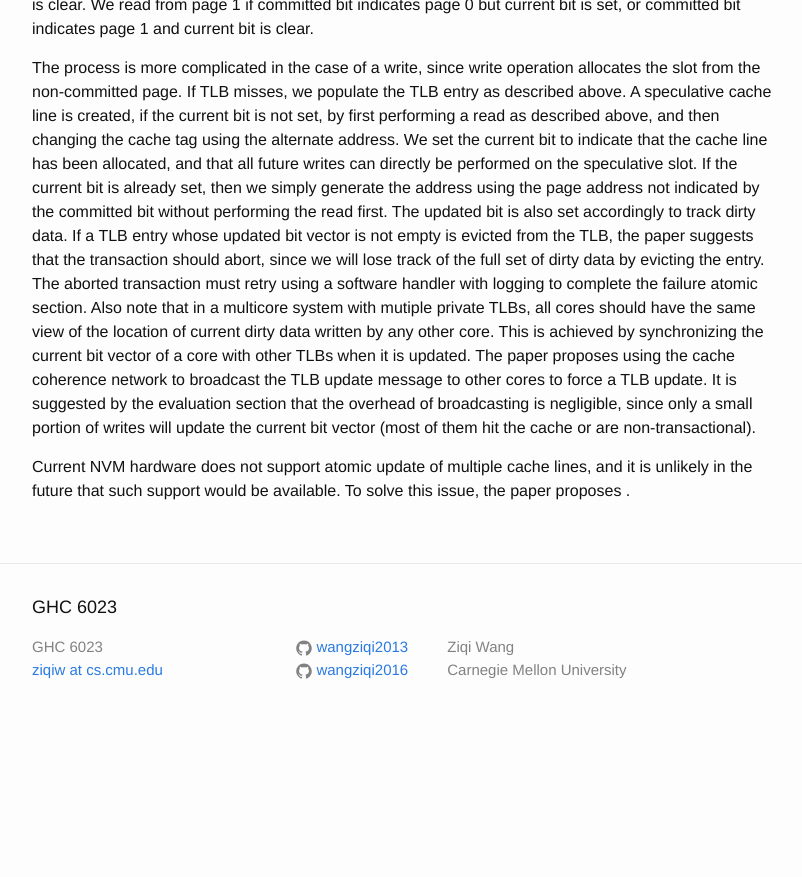
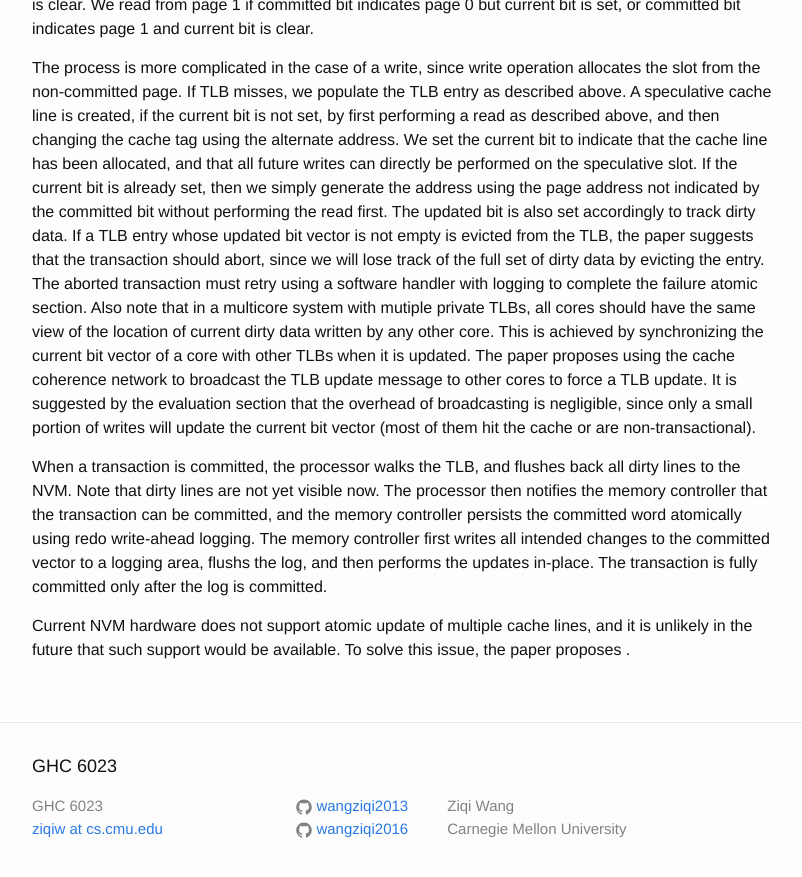
Before and after one commit to wangziqi2013/wangziqi2013.github.io, a Jekyll site: the page built from _posts/2019-12-08-ssp.markdown, in a window 1280 px wide and 900 px high, scrolled down 2617 px. Shown: the top 877 px of the window, without its empty margins (238-1040 px from the left). Built offline with Jekyll 4.4.1, drawn with Linux system fonts in a browser that asks for light colours; before the commit the page ends 3358 px from its top, so only the background shows below that.

Commit message:
Adding logging

```diff
--- a/_posts/2019-12-08-ssp.markdown
+++ b/_posts/2019-12-08-ssp.markdown
@@ -106,7 +106,11 @@ update message to other cores to force a TLB update. It is suggested by the eval
 of broadcasting is negligible, since only a small portion of writes will update the current bit vector (most of them
 hit the cache or are non-transactional).
 
-
+When a transaction is committed, the processor walks the TLB, and flushes back all dirty lines to the NVM. Note that
+dirty lines are not yet visible now. The processor then notifies the memory controller that the transaction can be
+committed, and the memory controller persists the committed word atomically using redo write-ahead logging. The
+memory controller first writes all intended changes to the committed vector to a logging area, flushs the log, and
+then performs the updates in-place. The transaction is fully committed only after the log is committed.
 
 
 Current NVM hardware does not support atomic update of multiple cache lines, and it is
```
